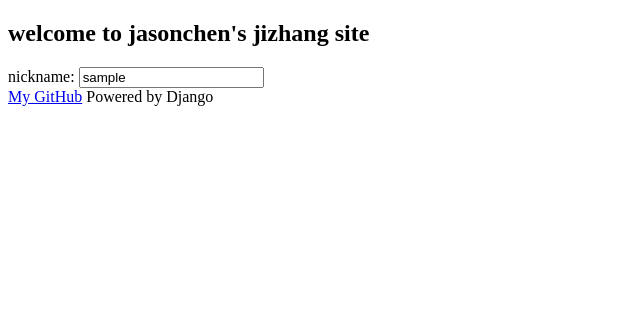
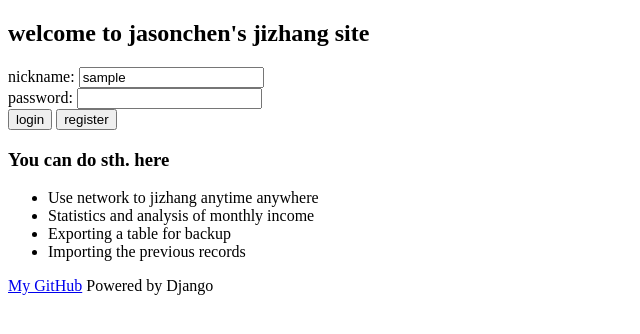
Before and after one commit to jasonchen8068/Django_study, a Django app: template junjz_proj/templates/accounts/login.html in a window 1280 px wide. Shown: the top 334 px of the page, without its empty margins (0-640 px from the left). Run offline with Django 3.2, Linux system fonts and the light colour scheme; the template is opened without the code that fills it: most values are stand-ins (such as "Sample title", 1, 10 or a date in 2020).

Commit message:
lesson3-3

```diff
--- a/junjz_proj/templates/accounts/login.html
+++ b/junjz_proj/templates/accounts/login.html
@@ -13,4 +13,22 @@
             <label>nickname:</label>
             <input id="id_username" name="username" type="text" value="{{username}}">
         </div>
+
+        <div>
+            <label>password:</label>
+            <input id="id_password" name="password" type="password" />
+        </div>
+
+
+    <button id="id_submit" type="submit">login</button>
+    <button id="id_register" type="button" onclick='javascript:window.location.href="{%url 'accounts:register'%}"'>register</button>
+    </form>
+
+    <h3> You can do sth. here</h3>
+    <ul>
+        <li>Use network to jizhang anytime anywhere</li>
+        <li>Statistics and analysis of monthly income</li>
+        <li>Exporting a table for backup</li>
+        <li>Importing the previous records</li>
+    </ul>
 {%endblock%}
```
Also changed, not shown: junjz_proj/templates/accounts/logout.html (+8 -0 lines), junjz_proj/templates/accounts/register.html (+46 -0 lines), 14 other files.
